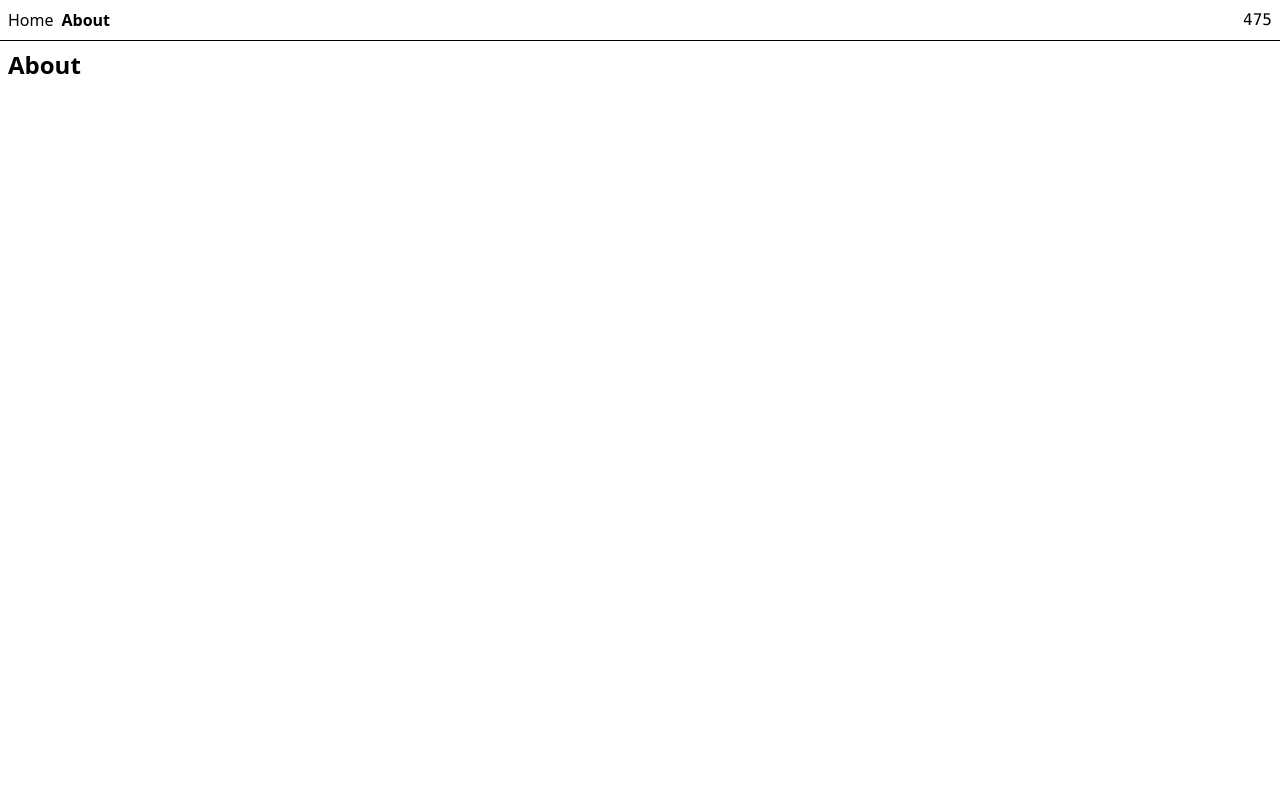
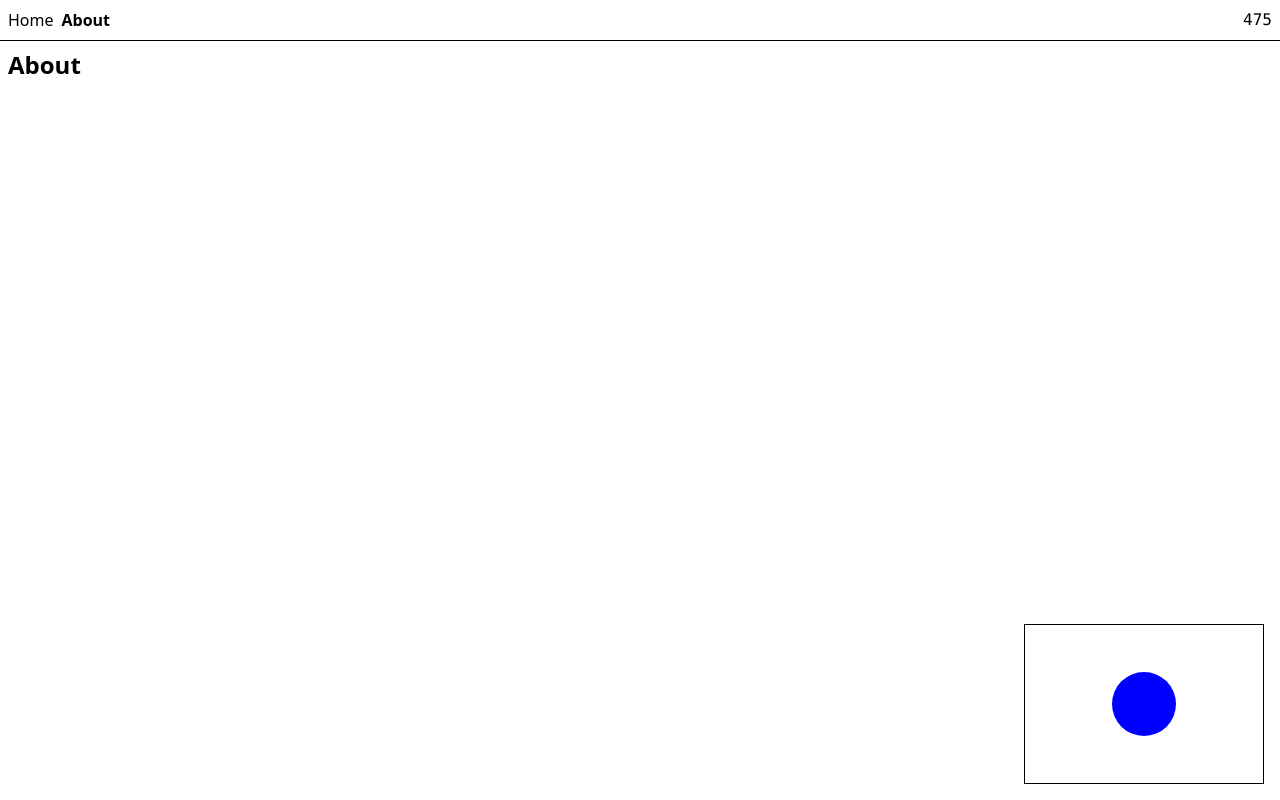
Before and after one commit to tylerschloesser/sim-v30, a React (Vite) app: page /about in a window 1280 px wide. Built offline with nearby package versions, Linux system fonts and the light colour scheme.

Commit message:
show preview

```diff
--- a/src/components/SizeObserver.tsx
+++ b/src/components/SizeObserver.tsx
@@ -85,7 +85,13 @@ export function SizeObserver({
       el.removeEventListener("pointerenter", handleEnter);
       el.removeEventListener("pointerleave", handleLeave);
     };
-  }, [onPointerDown, onPointerMove, onPointerUp, onPointerEnter, onPointerLeave]);
+  }, [
+    onPointerDown,
+    onPointerMove,
+    onPointerUp,
+    onPointerEnter,
+    onPointerLeave,
+  ]);
 
   return (
     <div ref={ref} className="absolute inset-0">
--- a/src/components/WorldContainer.tsx
+++ b/src/components/WorldContainer.tsx
@@ -25,7 +25,9 @@ export function WorldContainer({ size, pointer }: WorldContainerProps) {
 
   return (
     <svg className="w-full h-full">
-      <g transform={`translate(${size.width / 2 - camera.x}, ${size.height / 2 - camera.y})`}>
+      <g
+        transform={`translate(${size.width / 2 - camera.x}, ${size.height / 2 - camera.y})`}
+      >
         <circle cx={0} cy={0} r={32} fill="blue" />
         {pointerWorld && (
           <circle cx={pointerWorld.x} cy={pointerWorld.y} r={16} fill="red" />
--- a/src/routes/about.tsx
+++ b/src/routes/about.tsx
@@ -1,4 +1,6 @@
 import { createFileRoute } from "@tanstack/react-router";
+import { SizeObserver } from "../components/SizeObserver";
+import { WorldContainer } from "../components/WorldContainer";
 
 export const Route = createFileRoute("/about")({
   component: About,
@@ -8,6 +10,11 @@ function About() {
   return (
     <div className="p-2">
       <h3 className="text-2xl font-bold">About</h3>
+      <div className="fixed bottom-4 right-4 w-60 h-40 overflow-hidden border">
+        <SizeObserver>
+          {(size) => <WorldContainer size={size} pointer={null} />}
+        </SizeObserver>
+      </div>
     </div>
   );
 }
```
